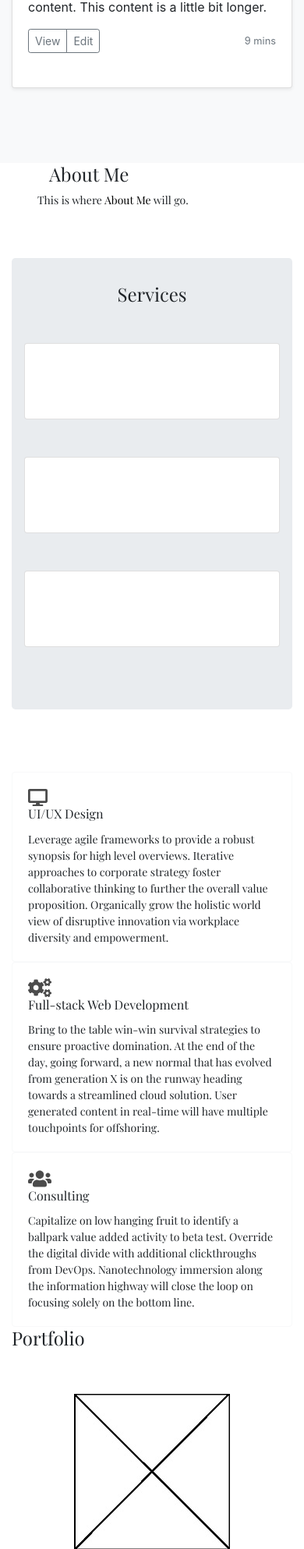
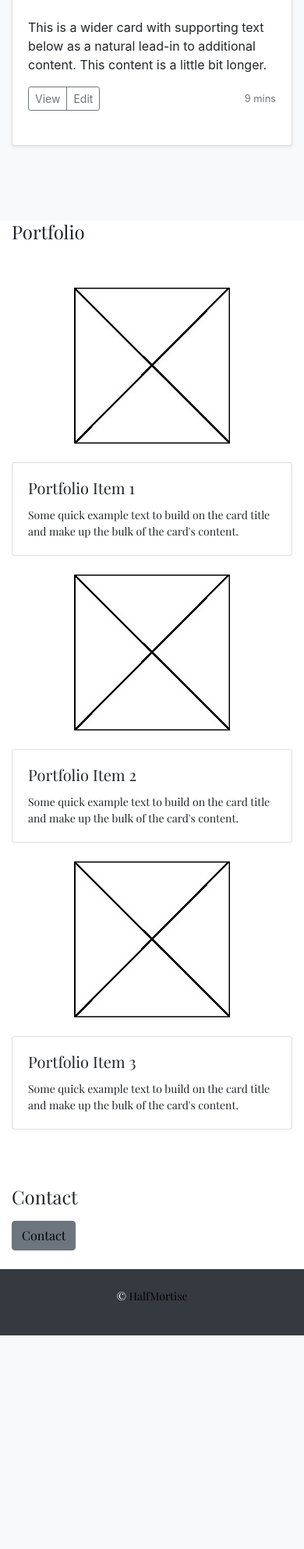
Before and after one commit to HalfMortise/my-pwp, a PHP site: page / in a window 390 px wide. Shown: the part 1155-3142 px from the top of the page at 78% size. After the commit the page ends 2868 px from the top, so only its background shows below. Run offline with PHP 8.4, Linux system fonts and the light colour scheme.

Commit message:
Moved About Me to below Jumbotron

```diff
--- a/public_html/index.php
+++ b/public_html/index.php
@@ -73,6 +73,49 @@
 			</section>
 <!--END JUMBOTRON-->
 
+
+
+
+
+
+			<!--ABOUT SECTION HEADER-->
+			<section class="container-fluid text-md-center font">
+				<div class="row text-md-center">
+					<div class="col-md-12 justify-content-center">
+						<h4 class="px-5">
+							About Me
+						</h4>
+					</div>
+				</div>
+			</section>
+
+			<!--ABOUT Section-->
+			<section class="px-5 font">
+				<div>
+					<div>
+						<p>
+							This is where <a href="https://www.google.com/" target="_blank">About Me</a> will go.
+						</p>
+					</div>
+				</div>
+			</section>
+
+
+
+
+
+
+
+
+
+
+
+
+
+
+
+
+
 <!--SERVICES SECTION-->
 			<div class="album py-5 bg-light">
 				<div class="container-fluid">
@@ -128,79 +171,13 @@
 			</div>
 		</main>
 
-		<!--ABOUT SECTION HEADER-->
-		<section class="container-fluid text-md-center font">
-			<div class="row text-md-center">
-				<div class="col-md-12 justify-content-center">
-					<h4 class="px-5">
-					About Me
-					</h4>
-				</div>
-			</div>
-		</section>
-
-		<!--ABOUT Section-->
-		<section class="px-5 font">
-			<div>
-				<div>
-					<p>
-						This is where <a href="https://www.google.com/" target="_blank">About Me</a> will go.
-					</p>
-				</div>
-			</div>
-		</section>
-
-		<!--SERVICES SECTION HEADER-->
-		<section class="py-5 font text-center">
-			<div class="container-fluid text-center">
-				<div class="jumbotron text-center">
-					<h4 class="display-5 px-5 text-center">Services</h4>
-					<div class="card col-sm-4 col-md-4 col-lg-4 my-5 p-5 ml-0 mx-auto">
-						<div class="text-center border-light"></div>
-					</div>
-					<div class="card col-sm-4 col-md-4 col-lg-4 my-5 p-5 ml-0 mx-auto">
-						<div class="text-center border-light"></div>
-					</div>
-					<div class="card col-sm-4 col-md-4 col-lg-4 my-5 p-5 ml-0 mx-auto">
-						<div class="text-center border-light"></div>
-					</div>
-				</div>
-			</div>
-		</section>
 
 
-		<!--SERVICES Section-->
-	<section class="container-fluid text-md-center font">
-		<div class="row">
-			<div class="col-sm-4">
-				<div class="card border-light">
-					<div class="card-body justify-content-center">
-						<img class="img-opacity" src="images/desktop.svg" width="25px" alt="" />
-						<h6 class="card-title">UI/UX Design</h6>
-						<p class="card-text">Leverage agile frameworks to provide a robust synopsis for high level overviews. Iterative approaches to corporate strategy foster collaborative thinking to further the overall value proposition. Organically grow the holistic world view of disruptive innovation via workplace diversity and empowerment.</p>
-					</div>
-				</div>
-			</div>
-			<div class="col-sm-4">
-				<div class="card border-light">
-					<div class="card-body justify-content-center">
-						<img class="img-opacity" src="images/cogs.svg" width="30px" alt="" />
-						<h6 class="card-title">Full-stack Web Development</h6>
-						<p class="card-text">Bring to the table win-win survival strategies to ensure proactive domination. At the end of the day, going forward, a new normal that has evolved from generation X is on the runway heading towards a streamlined cloud solution. User generated content in real-time will have multiple touchpoints for offshoring.</p>
-					</div>
-				</div>
-			</div>
-			<div class="col-sm-4">
-				<div class="card border-light">
-					<div class="card-body justify-content-center">
-						<img class="img-opacity" src="images/users.svg" width="30px" alt="" />
-						<h6 class="card-title">Consulting</h6>
-						<p class="card-text">Capitalize on low hanging fruit to identify a ballpark value added activity to beta test. Override the digital divide with additional clickthroughs from DevOps. Nanotechnology immersion along the information highway will close the loop on focusing solely on the bottom line.</p>
-					</div>
-				</div>
-			</div>
-		</div>
-	</section>
+
+
+
+
+
 
 
 		<!--PORTFOLIO SECTION HEADER-->
@@ -213,8 +190,6 @@
 					<div class="col-md-12 justify-content-center">
 				</div>
 		</section>
-
-
 
 
 		<!--PORTFOLIO Section-->
@@ -255,8 +230,18 @@
 
 
 
+
+
+
+
+
+
+
+
+
+
+
 		<!--CONTACT Section-->
-
 
 		<!--CONTACT SECTION HEADER-->
 		<section class="container-fluid text-md-center font">
@@ -292,18 +277,5 @@
 		</section>
 
 
-
-
-
-
-
-
-
-
-
-
-
-
-
    </body>
 </html>
```
